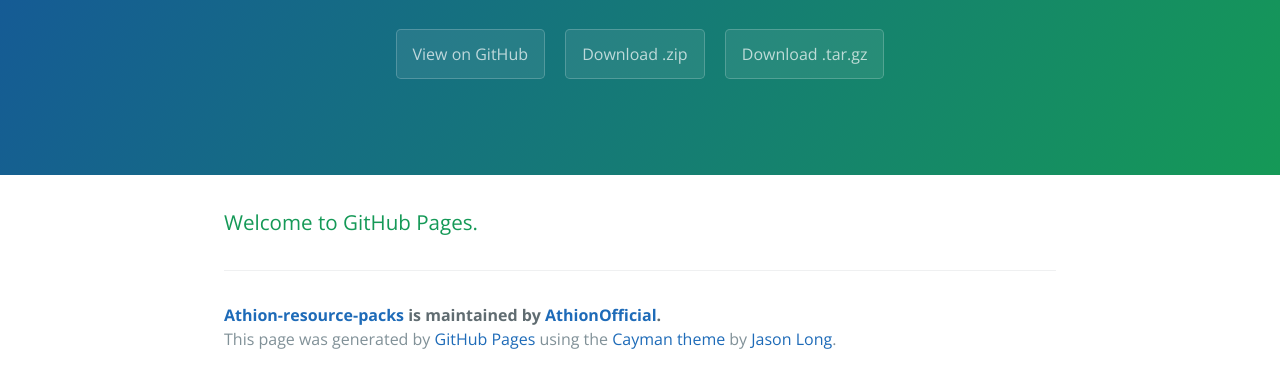
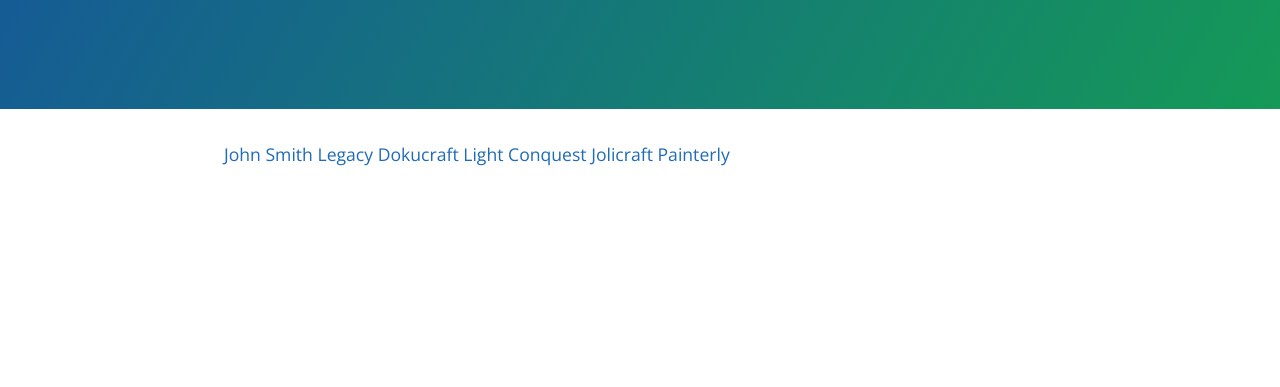
Before and after one commit to AthionOfficial/Athion-Resource-Packs, a plain HTML site: page index.html in a window 1280 px wide. Shown: the part 161-548 px from the top of the page. Drawn offline with nearby package versions, Linux system fonts and the light colour scheme.

Commit message:
no message

```diff
--- a/index.html
+++ b/index.html
@@ -13,21 +13,14 @@
     <section class="page-header">
       <h1 class="project-name">Athion-resource-packs</h1>
       <h2 class="project-tagline"></h2>
-      <a href="https://github.com/AthionOfficial/Athion-Resource-Packs" class="btn">View on GitHub</a>
-      <a href="https://github.com/AthionOfficial/Athion-Resource-Packs/zipball/master" class="btn">Download .zip</a>
-      <a href="https://github.com/AthionOfficial/Athion-Resource-Packs/tarball/master" class="btn">Download .tar.gz</a>
     </section>
 
     <section class="main-content">
-      <h3>
-<a id="welcome-to-github-pages" class="anchor" href="#welcome-to-github-pages" aria-hidden="true"><span class="octicon octicon-link"></span></a>Welcome to GitHub Pages.</h3>
-
-      <footer class="site-footer">
-        <span class="site-footer-owner"><a href="https://github.com/AthionOfficial/Athion-Resource-Packs">Athion-resource-packs</a> is maintained by <a href="https://github.com/AthionOfficial">AthionOfficial</a>.</span>
-
-        <span class="site-footer-credits">This page was generated by <a href="https://pages.github.com">GitHub Pages</a> using the <a href="https://github.com/jasonlong/cayman-theme">Cayman theme</a> by <a href="https://twitter.com/jasonlong">Jason Long</a>.</span>
-      </footer>
-
+      <a href="John Smith Legacy.zip" download>John Smith Legacy</a>
+      <a href="Conquest.zip" download>Dokucraft Light</a>
+      <a href="Dokucraft-light.zip" download>Conquest</a>
+      <a href="jolicraft.zip" download>Jolicraft</a>
+      <a href="Painterly_Default.zip" download>Painterly</a>
     </section>
 
 
```
Also changed, not shown: 5 other files.
